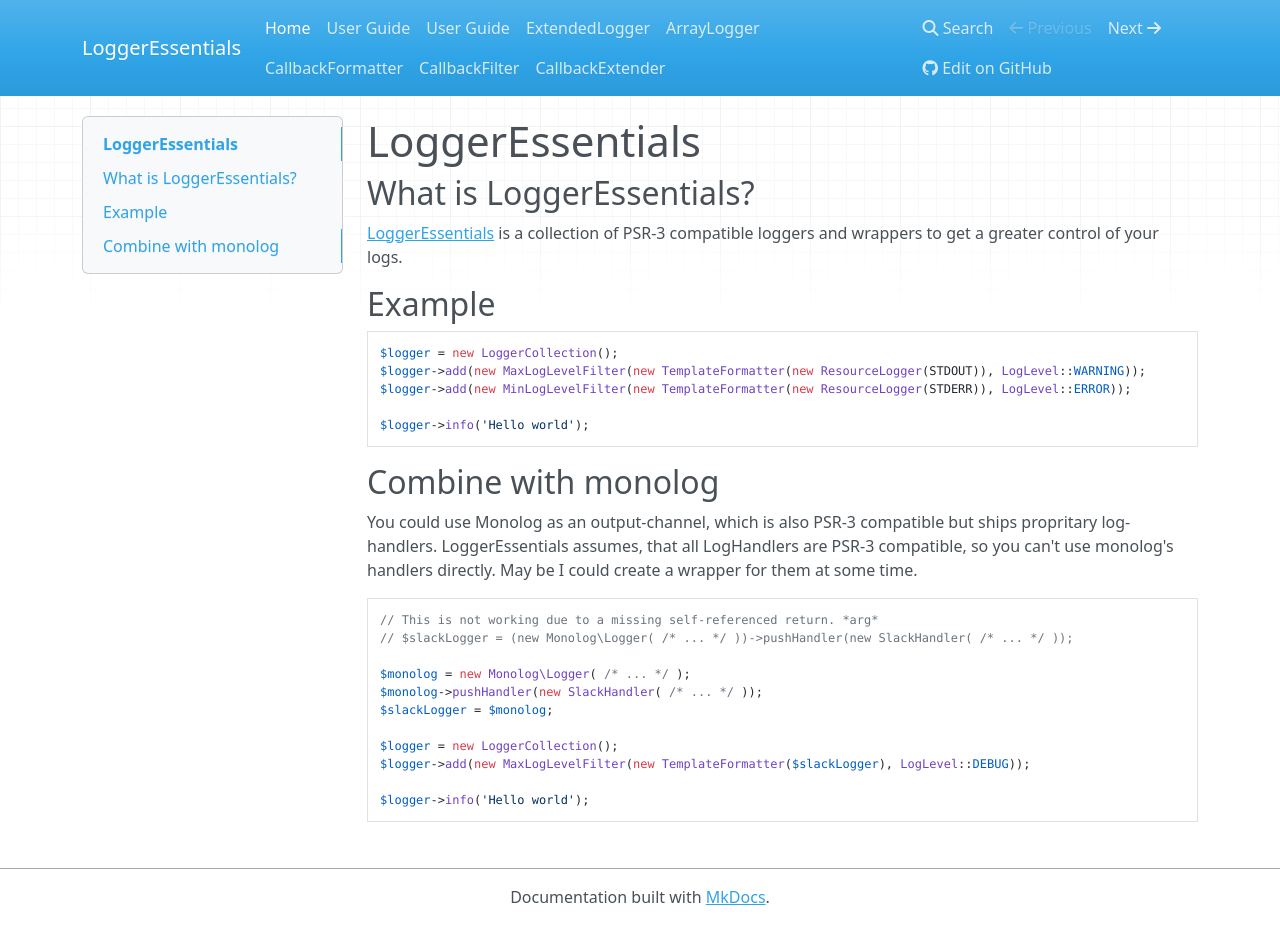
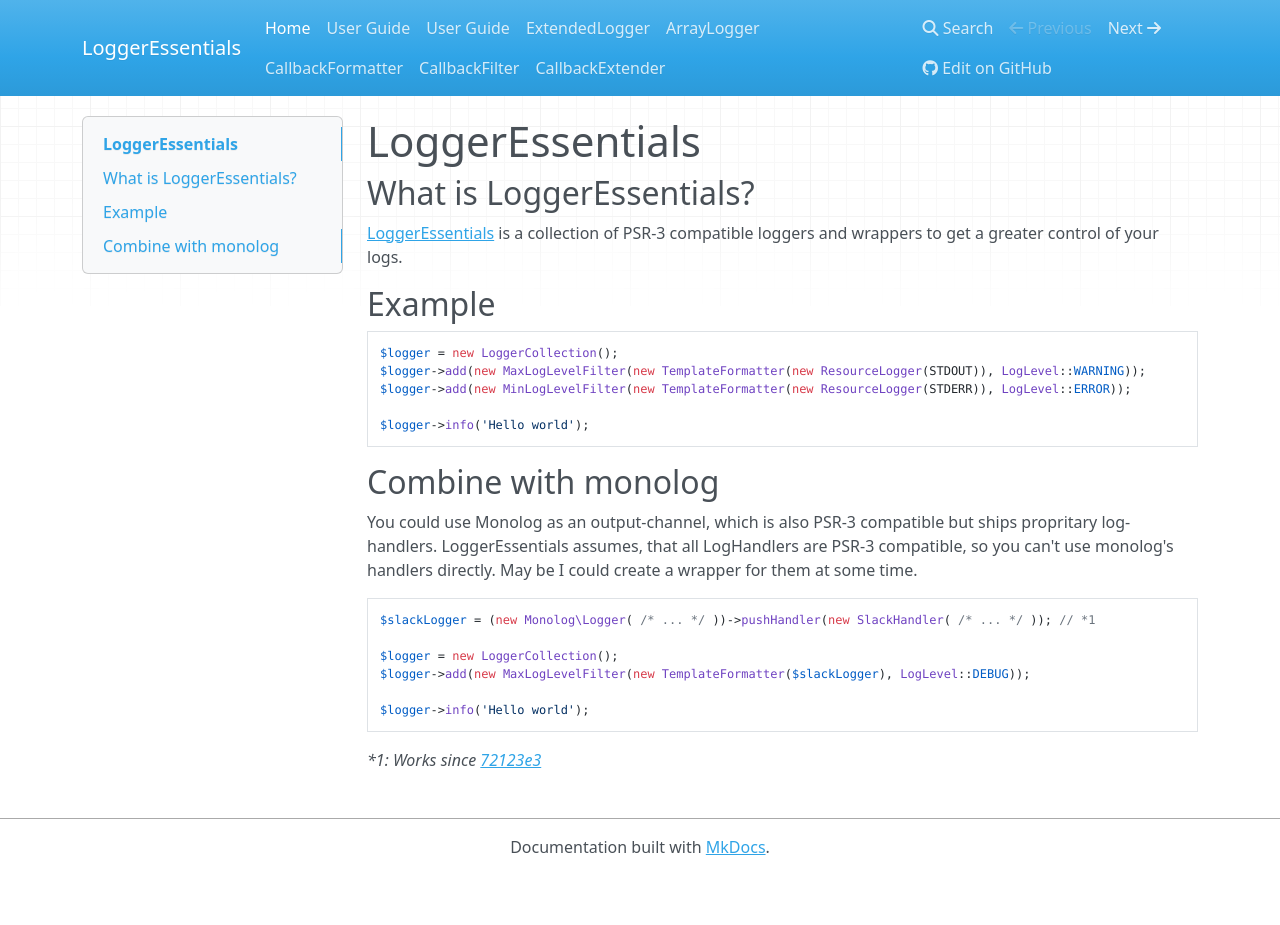
Before and after one commit to LoggerEssentials/LoggerEssentials, an MkDocs documentation site: the page built from docs/index.md, in a window 1280 px wide and 925 px high. Built offline with MkDocs 1.6.1, drawn with Linux system fonts in a browser that asks for light colours; nearby versions of some CDN libraries; old or Windows-style settings are respelled for this version of MkDocs.

Commit message:
Update index.md

````diff
--- a/docs/index.md
+++ b/docs/index.md
@@ -19,15 +19,11 @@ $logger->info('Hello world');
 You could use Monolog as an output-channel, which is also PSR-3 compatible but ships propritary log-handlers. LoggerEssentials assumes, that all LogHandlers are PSR-3 compatible, so you can't use monolog's handlers directly. May be I could create a wrapper for them at some time.
 
 ```PHP
-// This is not working due to a missing self-referenced return. *arg*
-// $slackLogger = (new Monolog\Logger( /* ... */ ))->pushHandler(new SlackHandler( /* ... */ ));
-
-$monolog = new Monolog\Logger( /* ... */ );
-$monolog->pushHandler(new SlackHandler( /* ... */ ));
-$slackLogger = $monolog;
+$slackLogger = (new Monolog\Logger( /* ... */ ))->pushHandler(new SlackHandler( /* ... */ )); // *1
 
 $logger = new LoggerCollection();
 $logger->add(new MaxLogLevelFilter(new TemplateFormatter($slackLogger), LogLevel::DEBUG));
 
 $logger->info('Hello world');
 ```
+_*1: Works since [72123e3](https://github.com/Seldaek/monolog/commit/72123e3d6c7bf8f1454fe12deb69db2f783dd220)_
````
